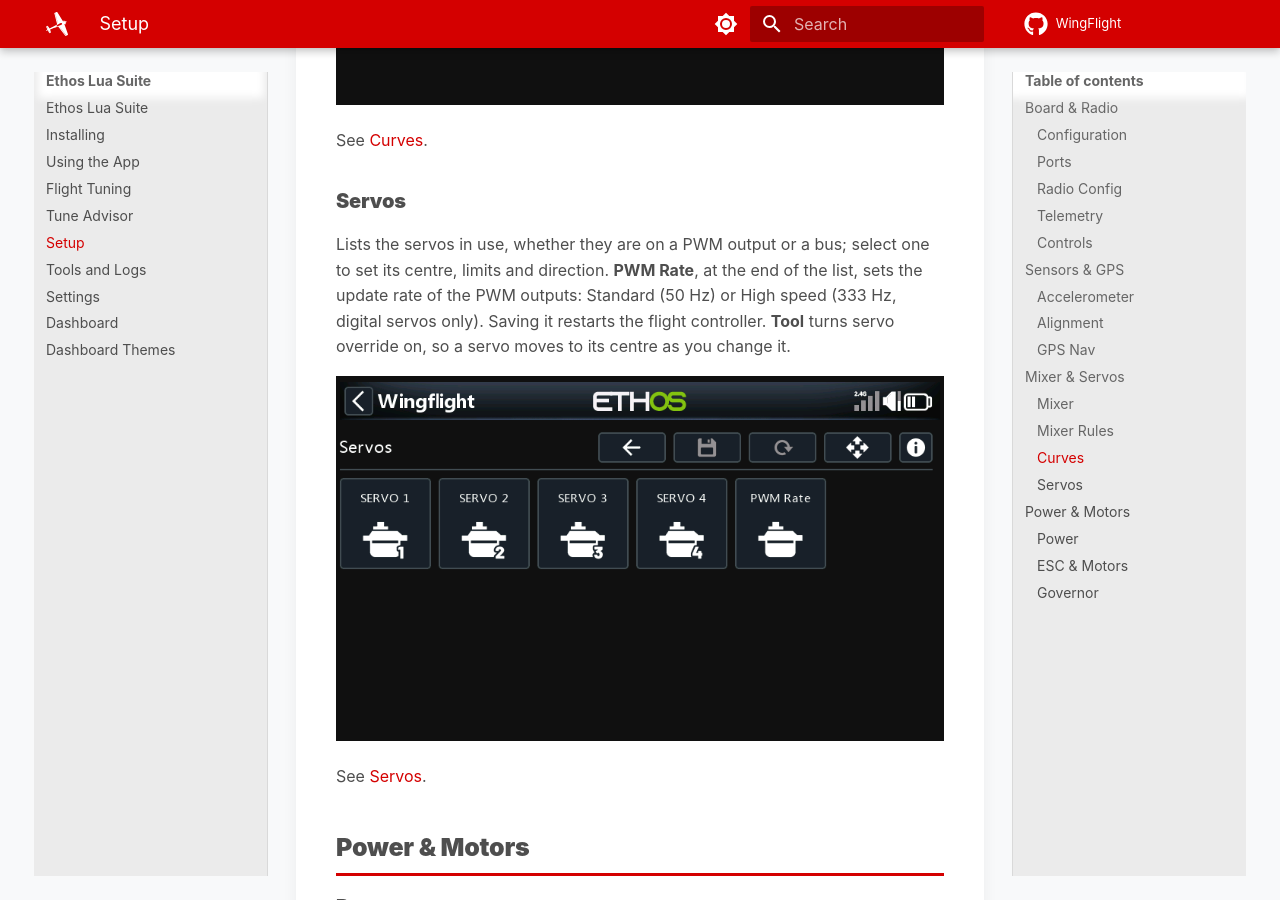
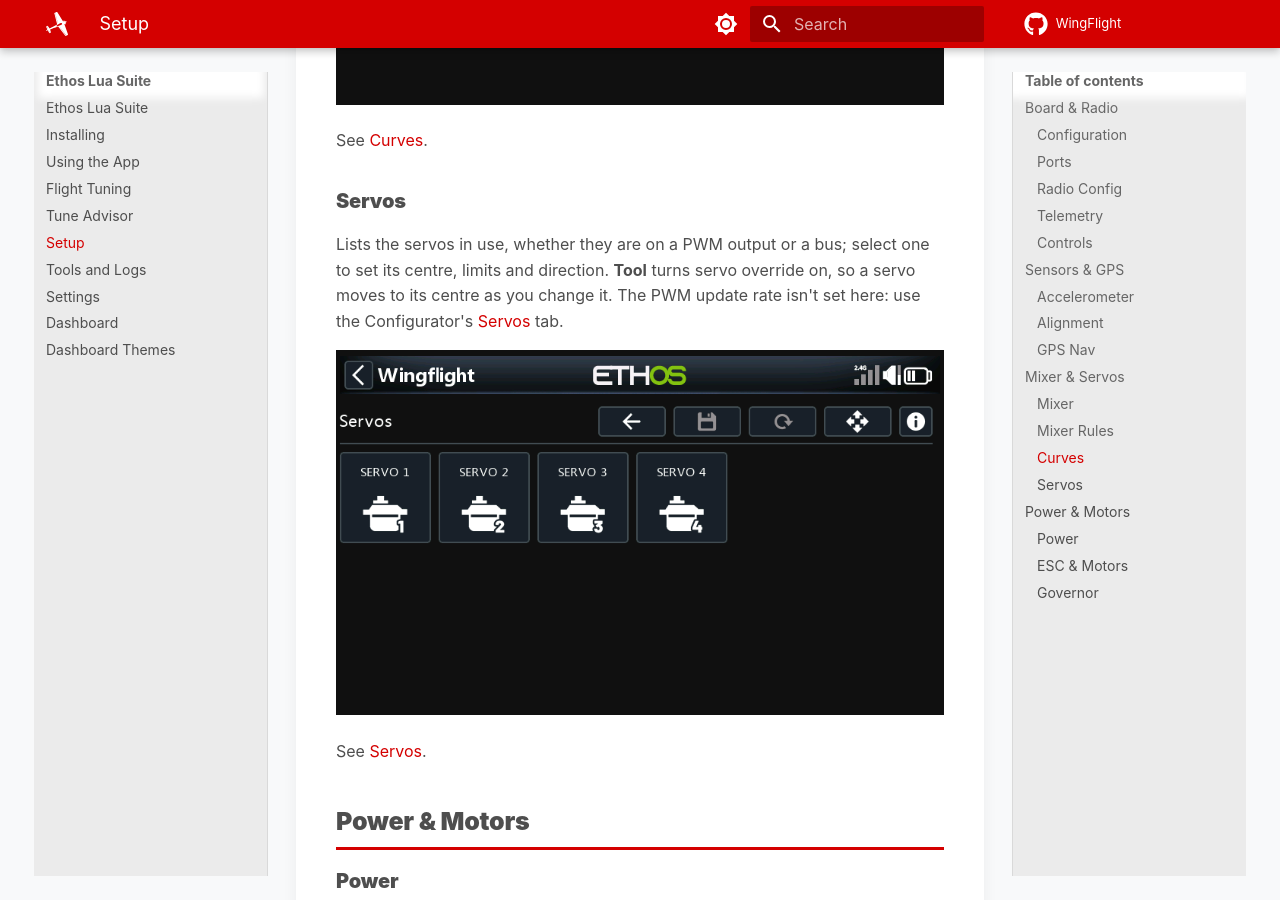
Before and after one commit to WingFlight/wingflight-docs, an MkDocs documentation site: the page built from docs/ethos-suite/setup.md, in a window 1280 px wide and 900 px high, scrolled down 8268 px. Built offline with MkDocs 1.6.1 and Material for MkDocs 9.7.7, drawn with Linux system fonts in a browser that asks for light colours.

Commit message:
Drop the PWM Rate tile from the Ethos Servos page
The suite's Servos page no longer offers the PWM update rate; point to the
Configurator's Servos tab for it.

Co-Authored-By: Claude Fable 5.2 <noreply@anthropic.com>

```diff
--- a/docs/ethos-suite/setup.md
+++ b/docs/ethos-suite/setup.md
@@ -122,11 +122,10 @@ See [Curves](../configurator/tabs/curves.md).
 ### Servos
 
 Lists the servos in use, whether they are on a PWM output or a bus; select
-one to set its centre, limits and direction. **PWM Rate**, at the end of
-the list, sets the update rate of the PWM outputs: Standard (50 Hz) or High
-speed (333 Hz, digital servos only). Saving it restarts the flight
-controller. **Tool** turns servo override on, so a servo moves to its
-centre as you change it.
+one to set its centre, limits and direction. **Tool** turns servo override
+on, so a servo moves to its centre as you change it. The PWM update rate
+isn't set here: use the Configurator's
+[Servos](../configurator/tabs/servos.md#pwm-update-rate) tab.
 
 ![Servos](../assets/images/ethos-suite/servos.png)
 
```
Also changed, not shown: docs/assets/images/ethos-suite/servos.png.
